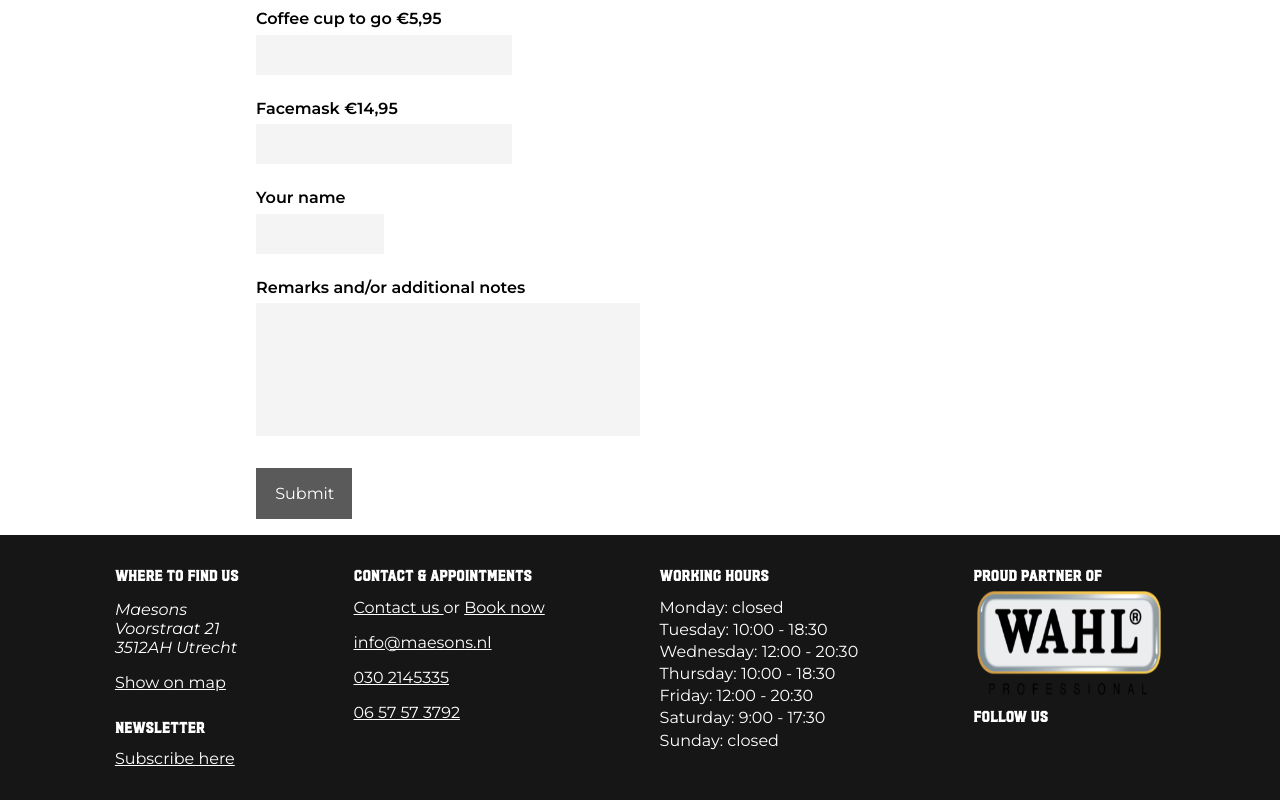
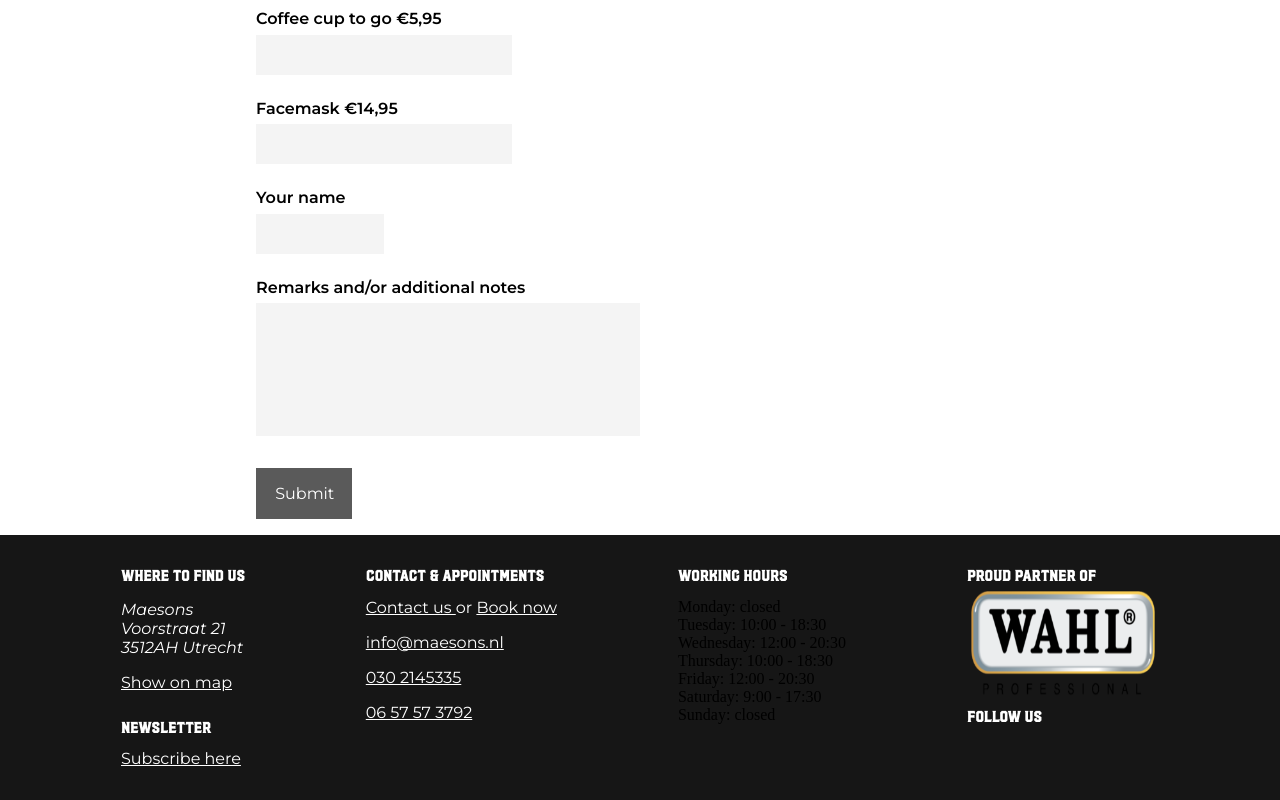
Before and after one commit to marnixvdm/Frontendevelopment, a plain HTML site: page Merchandise.html in a window 1280 px wide. Shown: the part 901-1701 px from the top of the page. Drawn offline with Linux system fonts and the light colour scheme.

Commit message:
Update style.css

```diff
--- a/styles/style.css
+++ b/styles/style.css
@@ -386,7 +386,7 @@
 		font-family: 'brandfont'
 	}
 
-	footer p, time, address{
+	footer p, address{
 		color: white;
 		font-family: 'montserrat';
 	}
@@ -443,7 +443,7 @@
 		margin-bottom: 1em;
 	}
 
-	.open time {
+	.open p{
 		margin-bottom: 0.2em;
 	}
 
```
